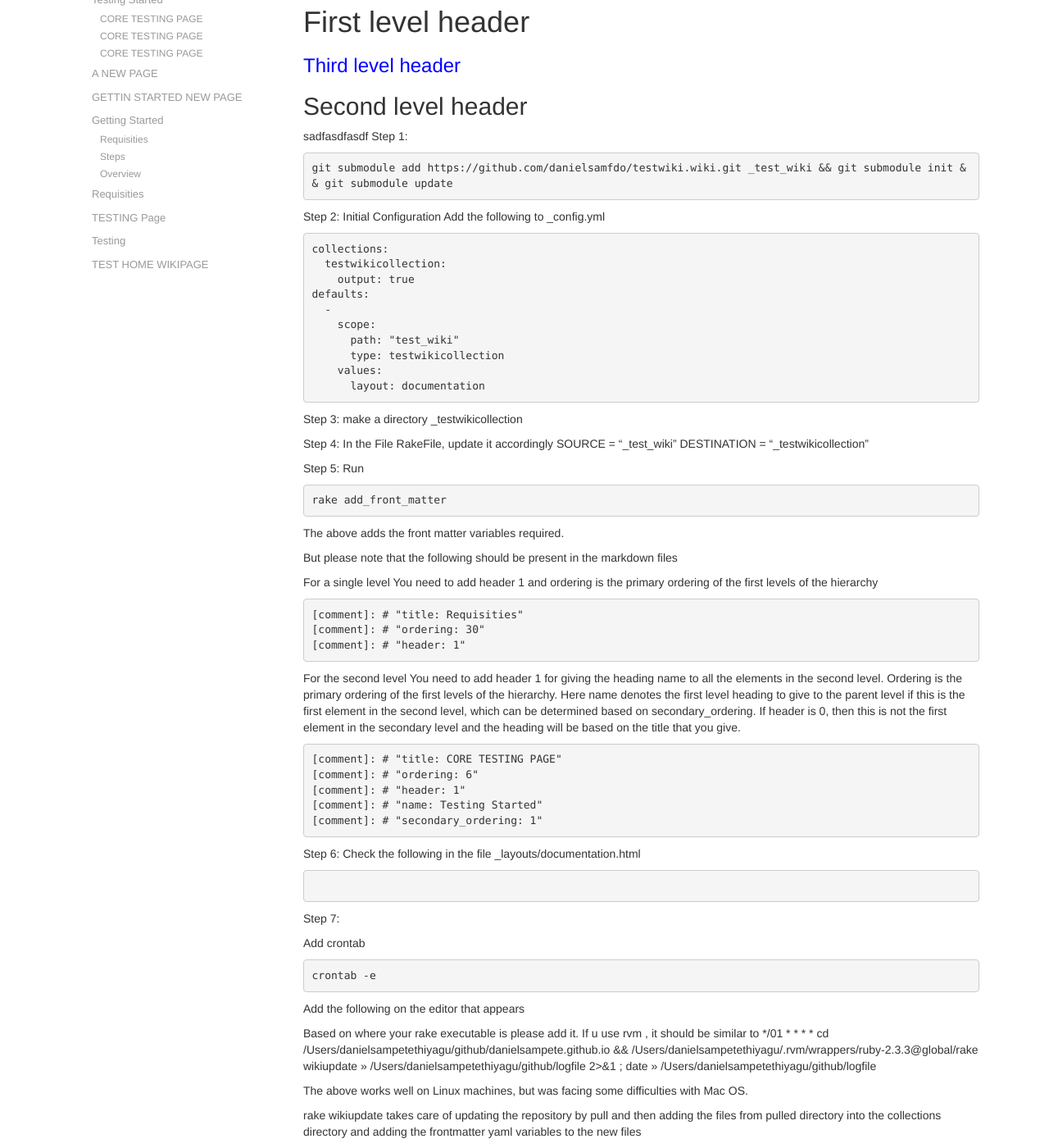
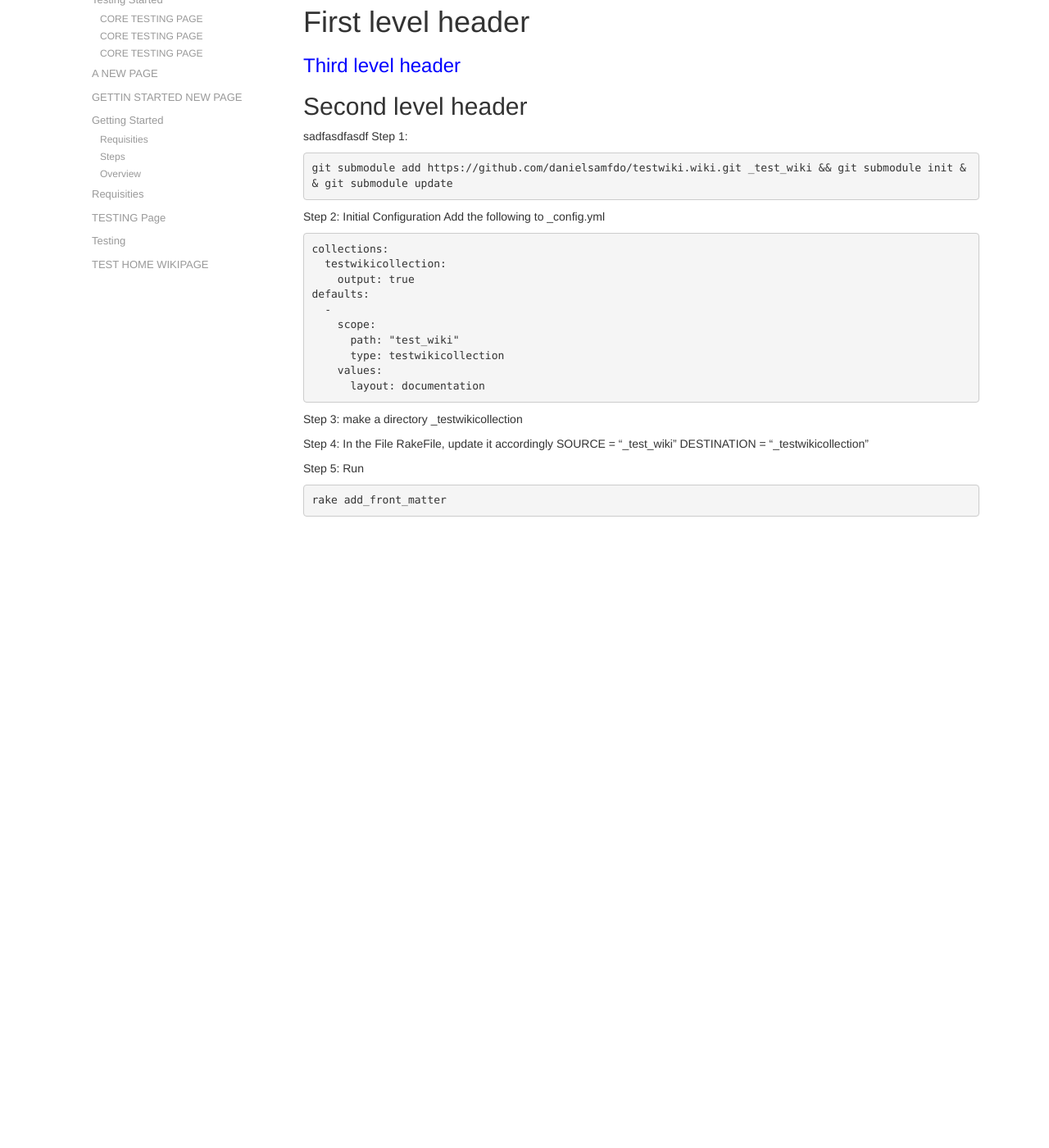
Before and after one commit to danielsampete/danielsampete.github.io, a Jekyll site: the page built from _testwikicollection/lets-get-started.md, in a window 1280 px wide and 1400 px high, scrolled down 105 px. Shown: the whole window at 82% size. Built offline with Jekyll 4.4.1, drawn with Linux system fonts in a browser that asks for light colours; nearby versions of some CDN libraries; after the commit the page ends 900 px from its top, so only the background shows below that.

Commit message:
Site wiki update 2017-01-03 02:44:02 UTC

````diff
--- a/_testwikicollection/lets-get-started.md
+++ b/_testwikicollection/lets-get-started.md
@@ -2,8 +2,6 @@
 layout: documentation
 title: GETTIN STARTED NEW PAGE
 primary_order: 15
-tab_title: Testing Started
-secondary_order: 1
 ---
 
 [comment]: # "title: GETTIN STARTED NEW PAGE"
@@ -19,6 +17,7 @@ Welcome to the hello wiki 12220 lesson! :sdfasdfasdf
 
 sadfasdfasdf
 Step 1:
+
 ```
 git submodule add https://github.com/danielsamfdo/testwiki.wiki.git _test_wiki && git submodule init && git submodule update
 ```
@@ -54,47 +53,3 @@ Run
 ```
 rake add_front_matter
 ```
-
-The above adds the front matter variables required.
-
-But please note that the following should be present in the markdown files
-
-For a single level You need to add header 1 and ordering is the primary ordering of the first levels of the hierarchy
-```
-[comment]: # "title: Requisities"
-[comment]: # "ordering: 30"
-[comment]: # "header: 1"
-```
-For the second level You need to add header 1 for giving the heading name to all the elements in the second level. Ordering is the primary ordering of the first levels of the hierarchy. Here name denotes the first level heading to give to the parent level if this is the first element in the second level, which can be determined based on secondary_ordering. If header is 0, then this is not the first element in the secondary level and the heading will be based on the title that you give.
-
-```
-[comment]: # "title: CORE TESTING PAGE"
-[comment]: # "ordering: 6"
-[comment]: # "header: 1"
-[comment]: # "name: Testing Started"
-[comment]: # "secondary_ordering: 1"
-```
-
-
-Step 6:
-Check the following in the file _layouts/documentation.html
-
-```
-{% assign items_grouped = site.testwikicollection | sort: 'primary_order' | group_by: 'primary_order' %}
-```
-
-Step 7:
-
-Add crontab
-
-```
-crontab -e
-```
-Add the following on the editor that appears
-
-Based on where your rake executable is please add it. If u use rvm , it should be similar to
-*/01 * * * * cd /Users/danielsampetethiyagu/github/danielsampete.github.io && /Users/danielsampetethiyagu/.rvm/wrappers/ruby-2.3.3@global/rake wikiupdate >> /Users/danielsampetethiyagu/github/logfile 2>&1 ; date >> /Users/danielsampetethiyagu/github/logfile
-
-The above works well on Linux machines, but was facing some difficulties with Mac OS.
-
-rake wikiupdate takes care of updating the repository by pull and then adding the files from pulled directory into the collections directory and adding the frontmatter yaml variables to the new files
````
